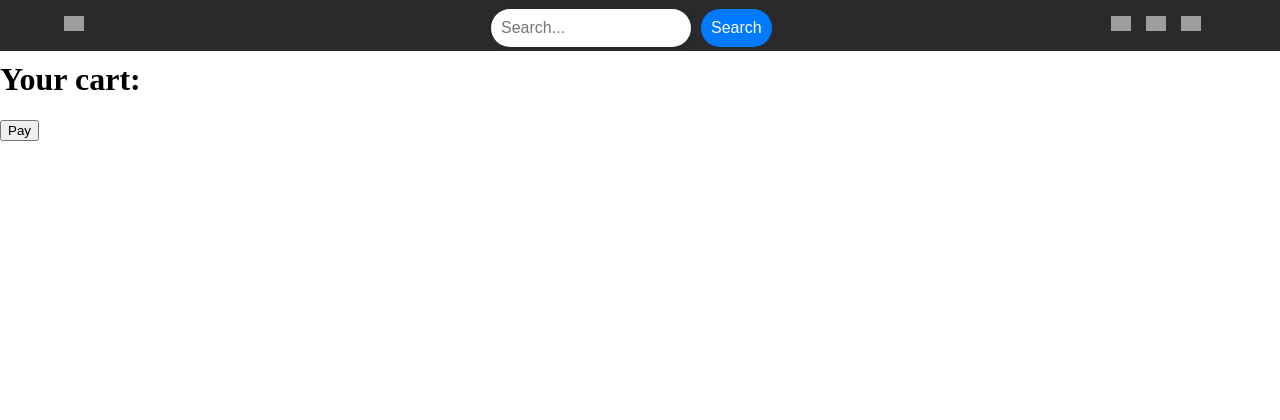
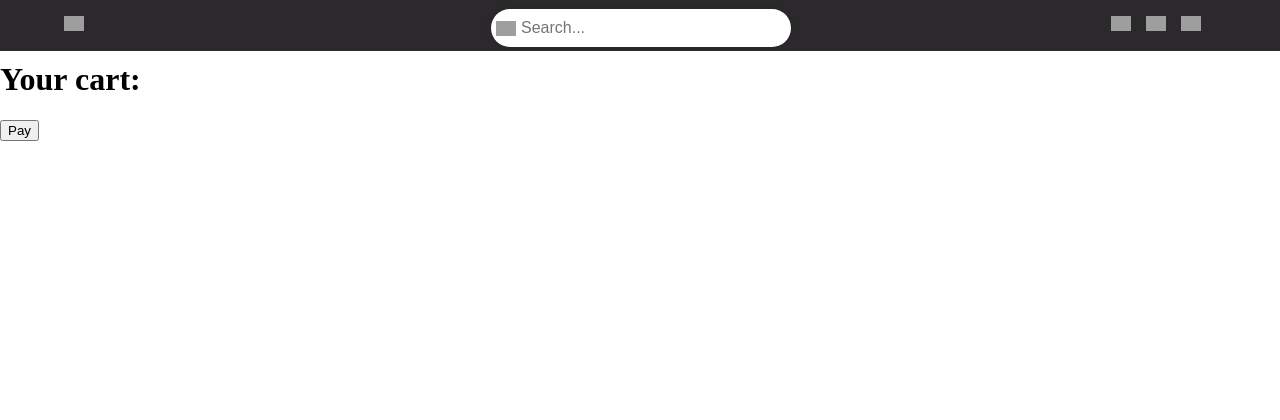
Before and after one commit to lucyscript/WebprojectDat310, a Flask app: page /cart in a window 1280 px wide. Shown: the top 420 px of the page. Run offline with Flask 3, Linux system fonts and the light colour scheme; grey boxes are pictures that could not be loaded.

Commit message:
søkefest

```diff
--- a/HTML/templates/base.html
+++ b/HTML/templates/base.html
@@ -13,7 +13,6 @@
         <div>
             <form class="search-form" action="#" method="get">
                 <input type="search" name="search" placeholder="Search...">
-                <button type="submit">Search</button>
             </form>
          </div>
         <nav>
--- a/static/CSS/base.css
+++ b/static/CSS/base.css
@@ -69,40 +69,29 @@ nav .side_menu_button {
 	padding-left: 30px;
 }
 
-/* Style the search form */
 .search-form {
 	display: flex;
 	align-items: center;
 	margin-left: 491px;
 	margin-top: 9px;
-	z-index: 2; /* Add a higher z-index value to the search form */
-	position: relative; /* Add position relative to allow z-index to work */
+	z-index: 2;
+	position: relative;
   }
 
-  /* Style the search input */
   .search-form input[type="search"] {
-	padding: 10px;
+	padding: 10px 10px 10px 30px; /* Add padding on the left to make space for the image */
 	border: none;
 	border-radius: 20px;
 	box-shadow: 0px 0px 5px rgba(0, 0, 0, 0.1);
 	font-size: 16px;
 	outline: none;
-	width: 200px;
+	width: 300px;
+	background-image: url('https://static.vecteezy.com/system/resources/previews/013/475/447/original/search-magnifying-glass-icon-png.png');
+	background-repeat: no-repeat; /* Prevent the image from repeating */
+	background-position: 5px center; /* Position the image on the left side, vertically centered */
+	background-size: 20px; /* Set the width of the image */
+	transition: background-color 0.2s ease-in-out;
+}
+.search-form input[type="search"]:focus {
+	background-color: #52F3F6; /* Set the background color for the input field when it is in focus */
   }
-
-  /* Style the search button */
-  .search-form button[type="submit"] {
-	padding: 10px;
-	background-color: #007bff;
-	color: #fff;
-	border: none;
-	border-radius: 20px;
-	font-size: 16px;
-	cursor: pointer;
-	margin-left: 10px;
-  }
-
-  /* Style the search button on hover */
-  .search-form button[type="submit"]:hover {
-	background-color: #0062cc;
-  }
```
Also changed, not shown: Buffalo.jpg (deleted).
